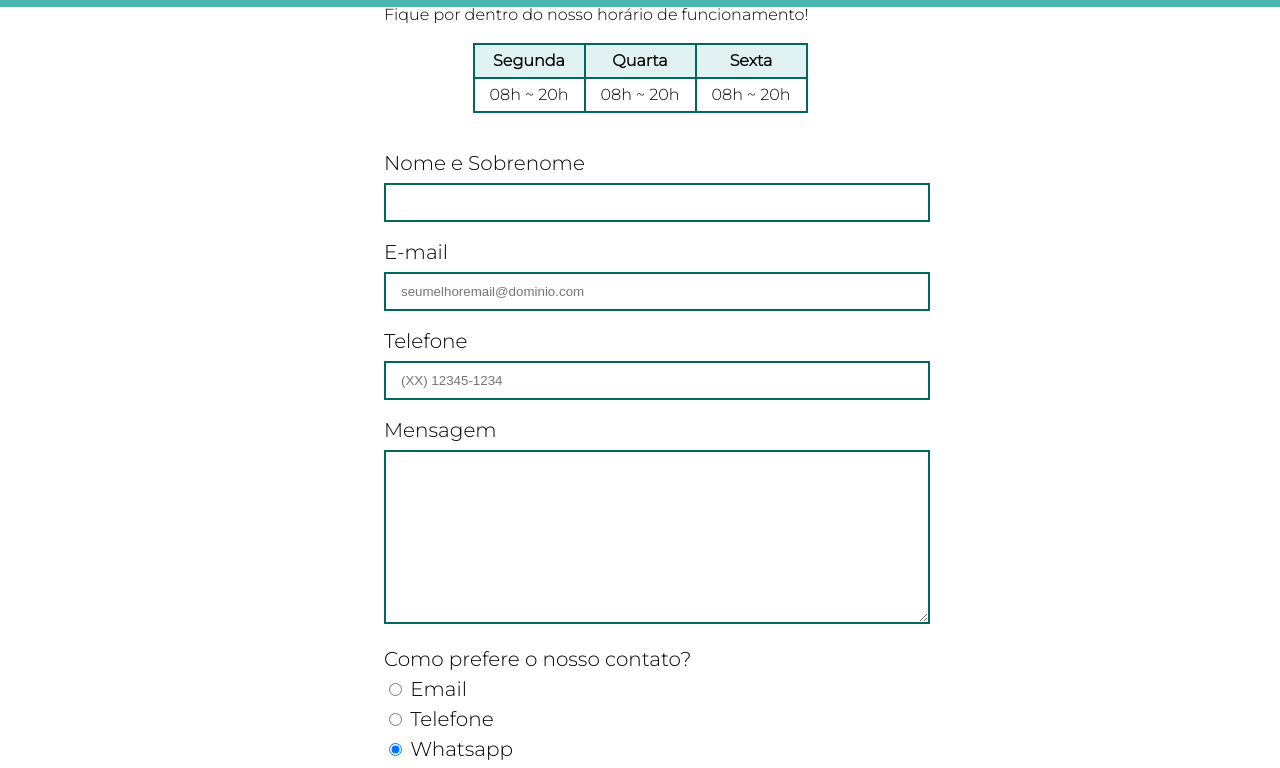
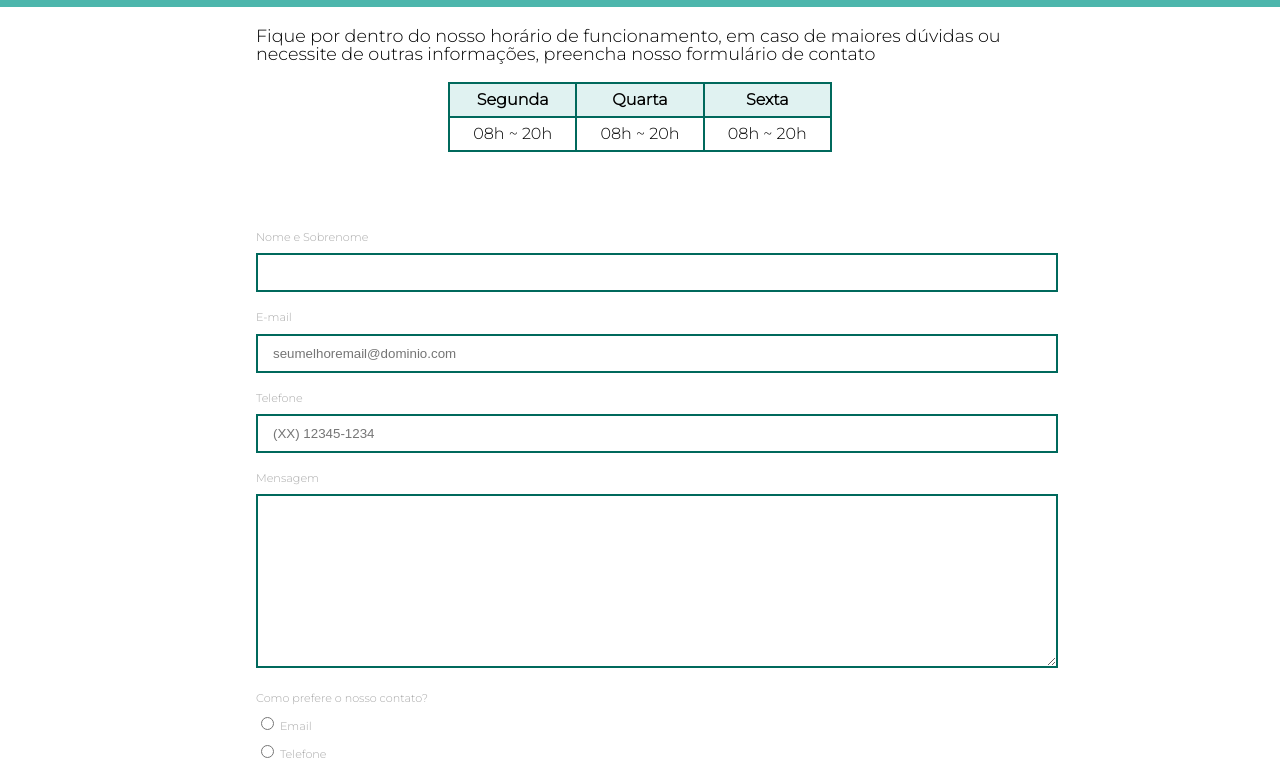
Before and after one commit to bkellym/barbershop, a plain HTML site: page contato.html in a window 1280 px wide. Shown: the part 286-1054 px from the top of the page. Drawn offline with Linux system fonts and the light colour scheme.

Commit message:
Alterações para melhorar formulário de contato

```diff
--- a/contato.html
+++ b/contato.html
@@ -28,14 +28,14 @@
 		</header>
 
 		<main>
-			<div>
-				<p> Fique por dentro do nosso horário de funcionamento! </p>
+			<div class="horarios">
+				<p> Fique por dentro do nosso horário de funcionamento, em caso de maiores dúvidas ou necessite de outras informações, preencha nosso formulário de contato </p>
 				<table>
 					<thead>
 						<tr>
-							<td> Segunda </td>
-							<td> Quarta </td>
-							<td> Sexta </td>
+							<th> Segunda </th>
+							<th> Quarta </th>
+							<th> Sexta </th>
 						</tr>
 					</thead>
 					<tbody>
--- a/css/contato.css
+++ b/css/contato.css
@@ -1,17 +1,39 @@
 main {
-    width: 40%;
+    width: 60%;
     margin: 0 auto;
 }
 
+.horarios p {
+    font-size: 1.1em;
+    margin: 20px 0;
+}
+
+.horarios table{
+    margin: 20px auto 40px;
+    width: 50%;
+    text-align: center;
+}
+
+.horarios thead{
+    background: #e0f2f1;
+    font-weight: bold;
+}
+
+.horarios td, .horarios th {
+    border: 2px solid #00695c;
+    padding: 8px 15px;
+}
+
 form {
-    margin: 40px auto;
+    margin: 80px 0;
     width: 100%;
 }
 
 form label, form legend {
     display: block;
-    font-size: 20px;
+    font-size: 0.7em;
     margin-bottom: 10px;
+    color: darkgray;
 }
 
 .campo-texto {
@@ -80,18 +102,3 @@ form label, form legend {
     background-color: #00897b;
     transition: 0.1s background-color;
 }
-
-table{
-    margin: 20px auto 40px;
-}
-
-td, th {
-    border: 2px solid #00695c;
-    padding: 8px 15px;
-}
-
-thead{
-    background: #e0f2f1;
-    font-weight: bold;
-    text-align: center;
-}
--- a/css/style.css
+++ b/css/style.css
@@ -1,3 +1,10 @@
+@media only screen and (max-device-width: 900px) {
+	nav a {
+		font-size: 1.9em;
+	}
+
+}
+
 header {
 	background: #4db6ac;
 	padding: 20px 0;
@@ -28,7 +35,7 @@ nav a {
 	text-transform: uppercase;
 	color: #000000;
 	font-weight: bold;
-	font-size: 2em;
+	font-size: 1.5em;
 	text-decoration: none;
 }
 
```
